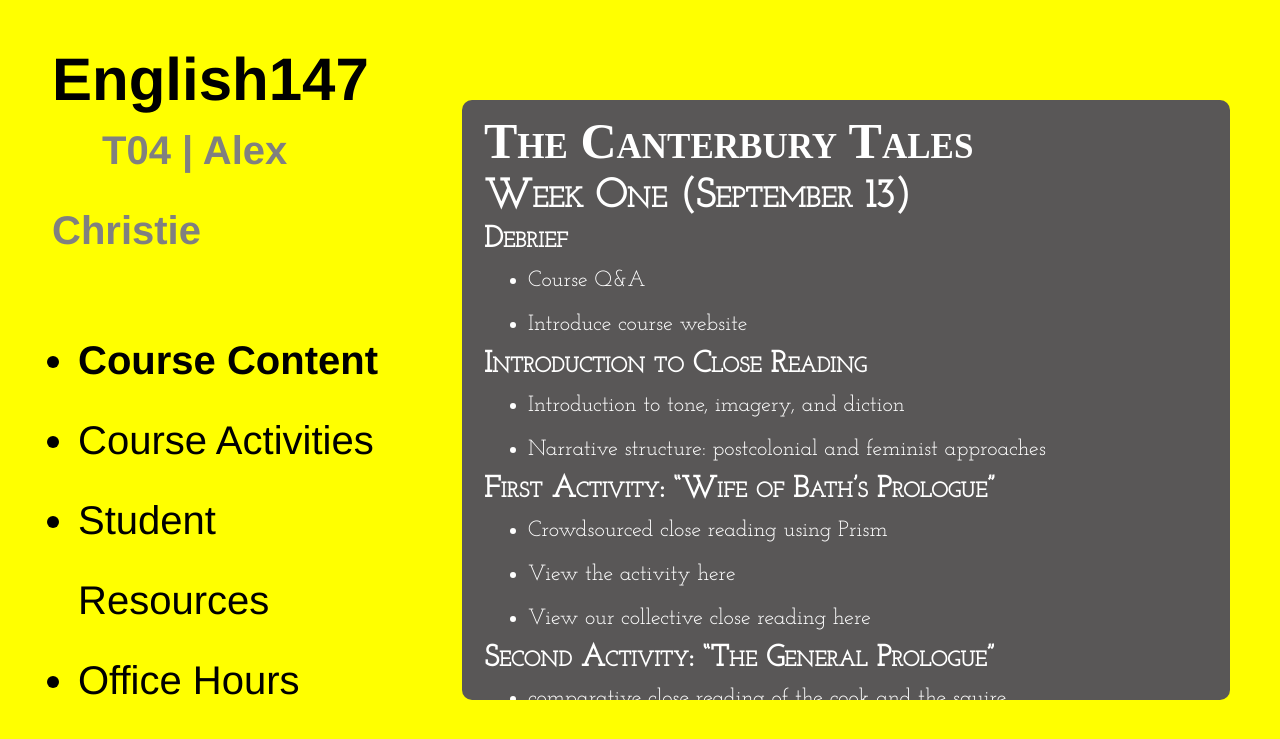
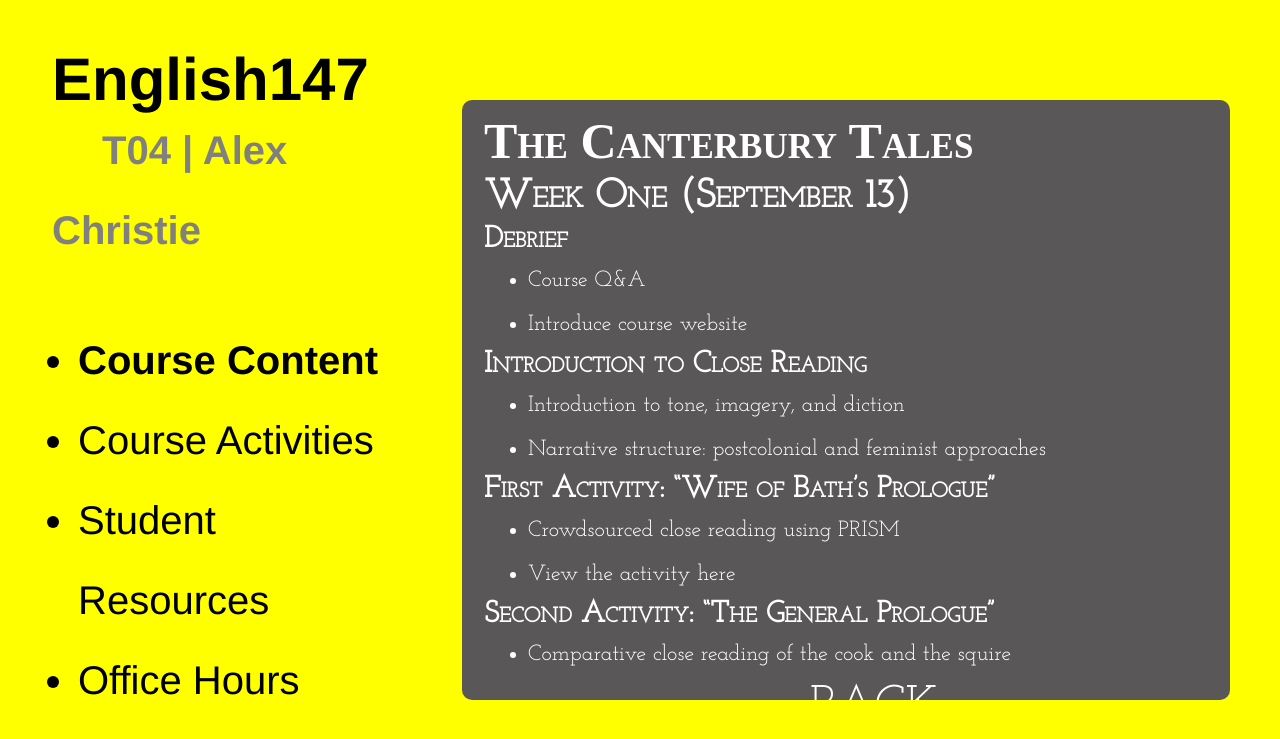
Before and after one commit to axchristie/English147, a Jekyll site: the page built from _posts/2013-10-12-Canterbury.md, in a window 1280 px wide. Shown: the top 739 px of the page. Built offline with Jekyll 4.4.1, drawn with Linux system fonts in a browser that asks for light colours; some web fonts are replaced.

Commit message:
spell check

```diff
--- a/_posts/2013-10-12-Canterbury.md
+++ b/_posts/2013-10-12-Canterbury.md
@@ -20,10 +20,9 @@ picture: canterbury
 
 ###First Activity: "Wife of Bath's Prologue"
 
-* Crowdsourced close reading using [Prism](http://prism.scholarslab.org/)
+* Crowdsourced close reading using [PRISM](http://prism.scholarslab.org/)
 * View the activity [here]({{ site.baseurl }}/activity/WifeOfBath.html)
-* View our collective close reading  [here](http://prism.scholarslab.org/prisms/96267e8e-1c3a-11e3-87ad-8ad585206611/highlight?locale=en)
 
 ###Second Activity: "The General Prologue"
 
-* comparative close reading of the cook and the squire
+* Comparative close reading of the cook and the squire
```
Also changed, not shown: _posts/2013-10-12-WifeOfBath.md (+1 -1 lines).
